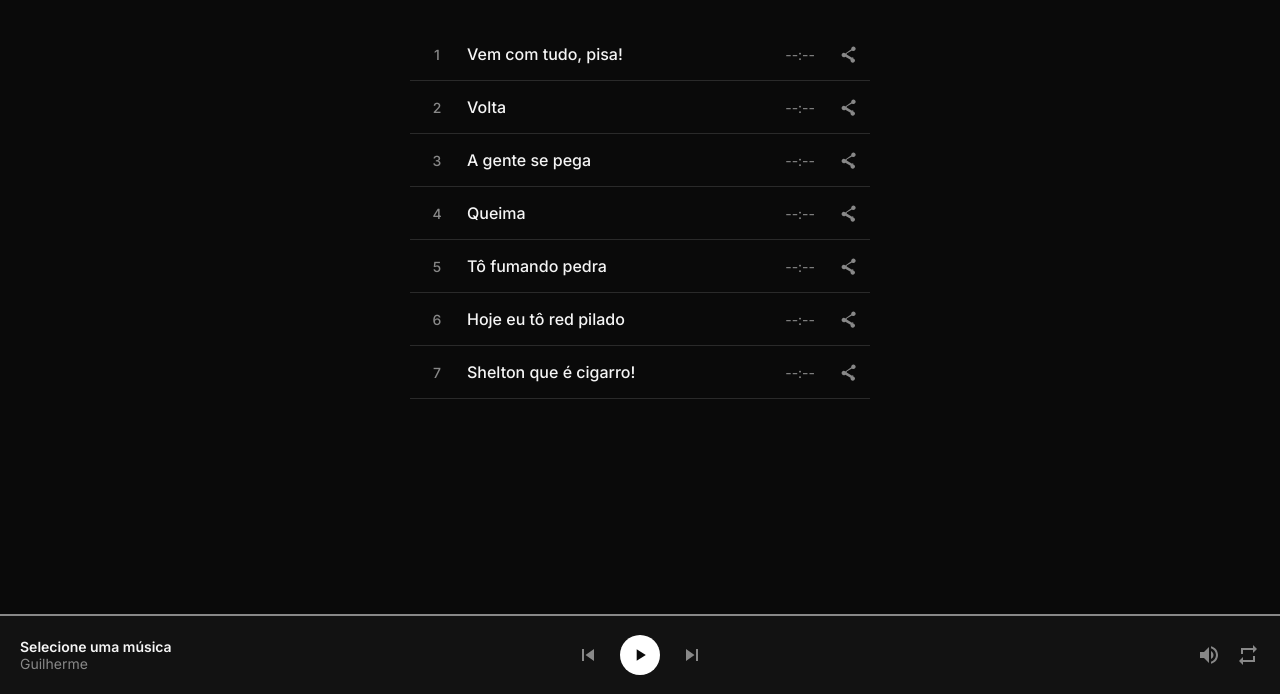
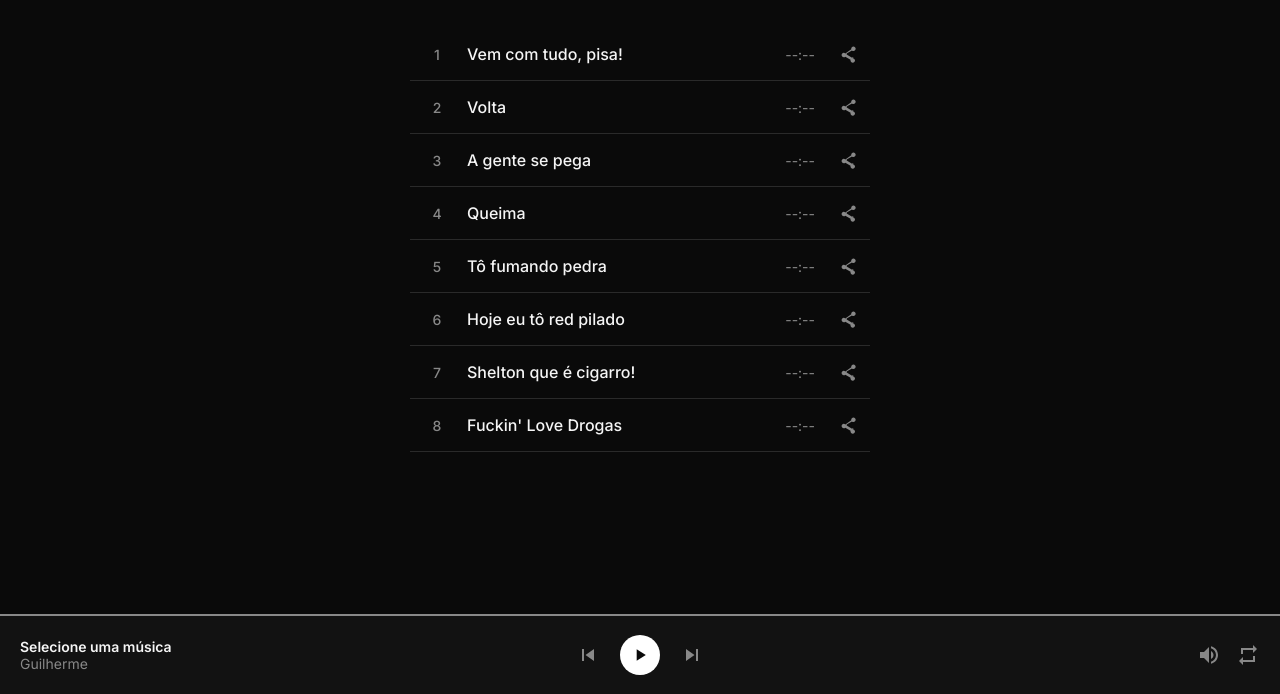
Before and after one commit to guitorte/musicas, a plain HTML site: page index.html in a window 1280 px wide. Shown: the part 106-800 px from the top of the page. Drawn offline with Linux system fonts and the light colour scheme.

Commit message:
Update index.html

```diff
--- a/index.html
+++ b/index.html
@@ -194,7 +194,9 @@
                 { id: 'song4', title: "Queima", src: "audios/queima.mp3" },
                 { id: 'song5', title: "Tô fumando pedra", src: "audios/to-fumando-pedra.mp3" },
                 { id: 'song6', title: "Hoje eu tô red pilado", src: "audios/red-pilado.mp3" },
-                { id: 'song7', title: "Shelton que é cigarro!", src: "audios/shelton-cigarro.mp3" }
+                { id: 'song7', title: "Shelton que é cigarro!", src: "audios/shelton-cigarro.mp3" },
+                { id: 'song8', title: "Fuckin' Love Drogas", src: "audios/fucking-love-drogas.mp3" }
+
             ];
 
             const DOMElements = {
```
